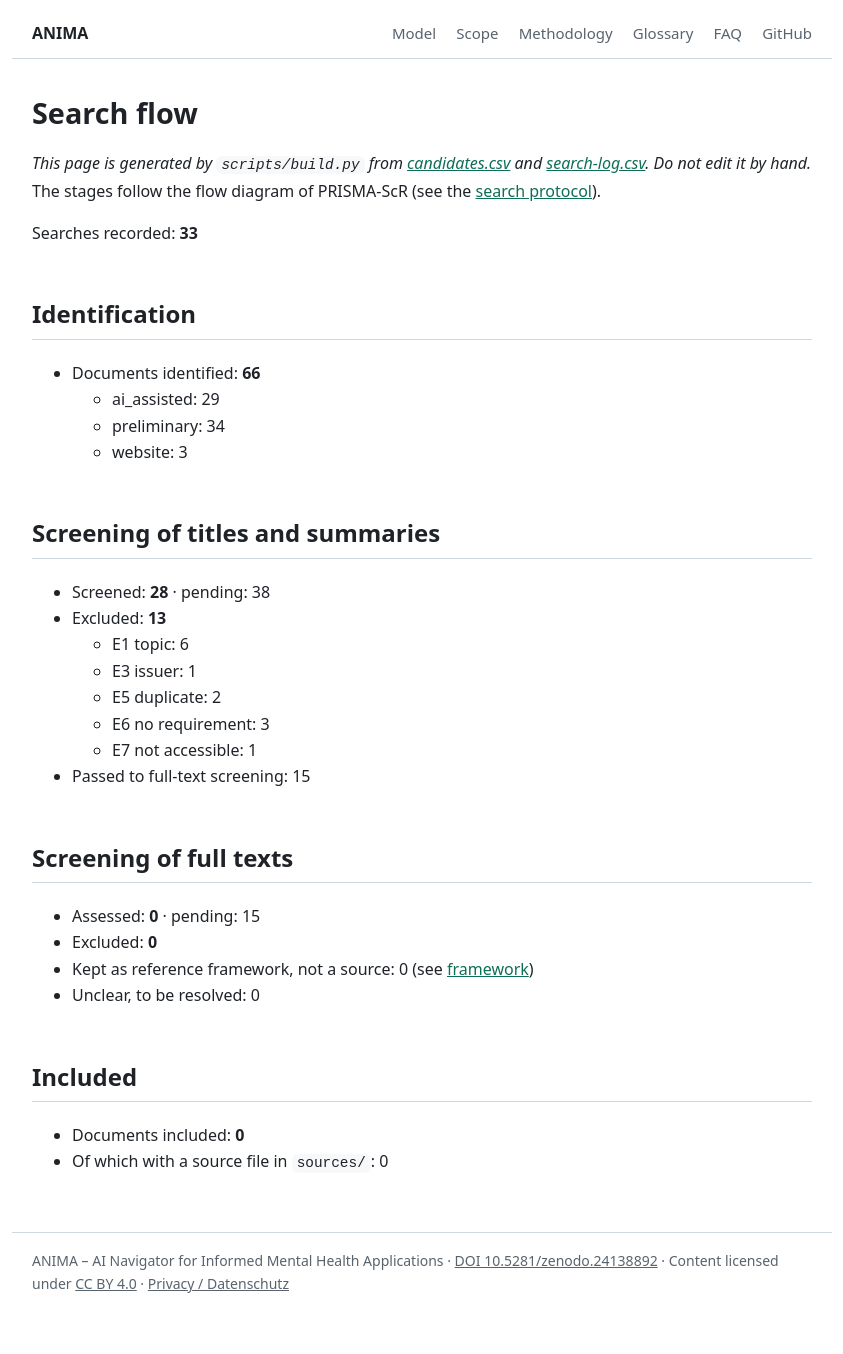
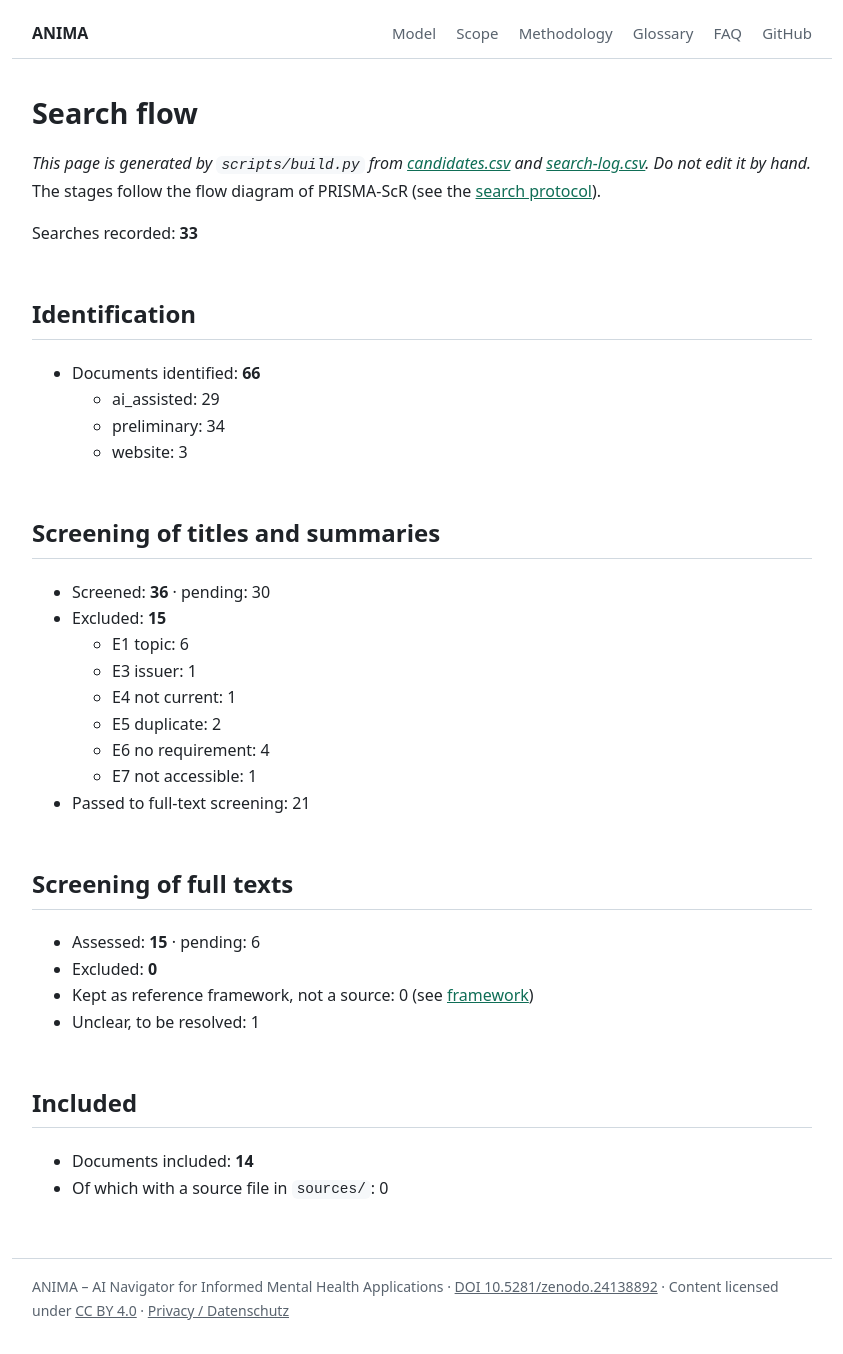
Before and after one commit to j0hnhaas/anima-framework, a Jekyll site: the page built from search/flow.md, in a window 1280 px wide. Shown: the whole page, without its empty margins (218-1061 px from the left). Built offline with Jekyll 4.4.1, drawn with Linux system fonts in a browser that asks for light colours; our own code applies the rules of GitHub Pages for plain Markdown files; before the commit the page ends 1327 px from its top, so only the background shows below that.

Commit message:
Record title decisions for CAND-0059–0066 and full-text decisions
Maintainer decisions of 2026-11-13:

- title screening of the foundational WHO documents: 0059, 0060, 0061,
  0062 and 0065 passed, 0064 unclear (passed), 0063 excluded (E4,
  period ended), 0066 excluded (E6, foresight paper)
- full-text screening of the first 15 WHO documents: all kept; 14
  included as sources (all mention AI explicitly), CAND-0050 unclear –
  it covers digital and social media but not AI; its role (source or
  reference framework) is resolved after reading those passages
- search flow regenerated: 36 screened, 21 to full text, 14 included

Co-Authored-By: Claude Opus 5.5 <noreply@anthropic.com>
Claude-Session: https://claude.ai/code/session_0114XvCxdujjQb3wps2LPm2Z

```diff
--- a/search/flow.md
+++ b/search/flow.md
@@ -17,23 +17,24 @@ Searches recorded: **33**
 
 ## Screening of titles and summaries
 
-- Screened: **28** · pending: 38
-- Excluded: **13**
+- Screened: **36** · pending: 30
+- Excluded: **15**
   - E1 topic: 6
   - E3 issuer: 1
+  - E4 not current: 1
   - E5 duplicate: 2
-  - E6 no requirement: 3
+  - E6 no requirement: 4
   - E7 not accessible: 1
-- Passed to full-text screening: 15
+- Passed to full-text screening: 21
 
 ## Screening of full texts
 
-- Assessed: **0** · pending: 15
+- Assessed: **15** · pending: 6
 - Excluded: **0**
 - Kept as reference framework, not a source: 0 (see [framework](../docs/framework.md))
-- Unclear, to be resolved: 0
+- Unclear, to be resolved: 1
 
 ## Included
 
-- Documents included: **0**
+- Documents included: **14**
 - Of which with a source file in `sources/`: 0
```
Also changed, not shown: search/candidates.csv (+23 -23 lines), CHANGELOG.md.
